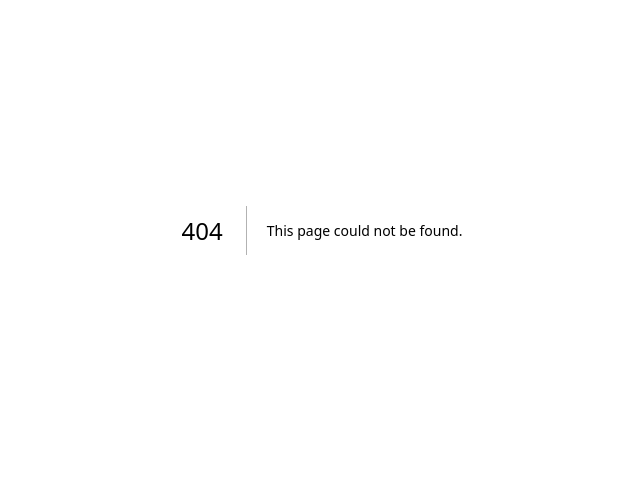
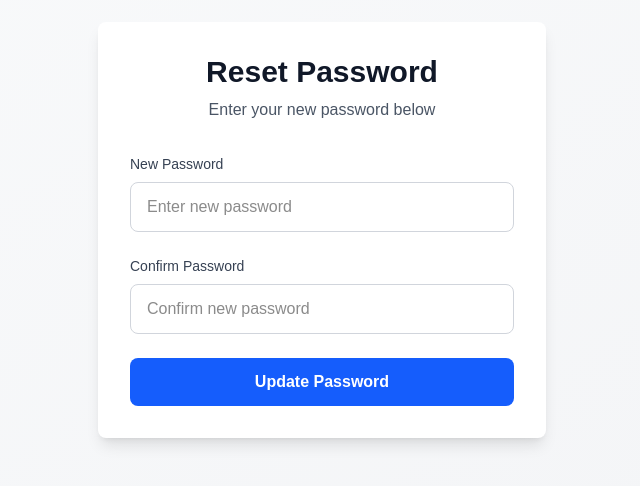
Before and after one commit to LinusInnovator/brief-delights, a Next.js app in the folder landing/: page /auth/reset-password in a window 1280 px wide. Before the commit this address had no page. Shown: the part 170-656 px from the top of the page, without its empty margins (318-958 px from the left). Built offline with nearby package versions, Linux system fonts and the light colour scheme; no server answers.

Commit message:
Add password reset flow with auth callback handler
- Created /auth/callback route to handle Supabase auth redirects
- Created /auth/reset-password page for password recovery
- Updated Supabase redirect URLs to use /auth/callback

```diff
--- /dev/null
+++ b/landing/app/auth/callback/route.ts
@@ -0,0 +1,22 @@
+import { createClient } from '@/lib/supabase/server';
+import { NextResponse } from 'next/server';
+import type { NextRequest } from 'next/server';
+
+export async function GET(request: NextRequest) {
+    const requestUrl = new URL(request.url);
+    const code = requestUrl.searchParams.get('code');
+    const type = requestUrl.searchParams.get('type');
+
+    if (code) {
+        const supabase = await createClient();
+        await supabase.auth.exchangeCodeForSession(code);
+    }
+
+    // If this is a password recovery, redirect to reset page
+    if (type === 'recovery') {
+        return NextResponse.redirect(new URL('/auth/reset-password', requestUrl.origin));
+    }
+
+    // Otherwise redirect to admin
+    return NextResponse.redirect(new URL('/admin/sponsors', requestUrl.origin));
+}
--- /dev/null
+++ b/landing/app/auth/reset-password/page.tsx
@@ -0,0 +1,122 @@
+'use client';
+
+import { useState } from 'react';
+import { createClient } from '@/lib/supabase/client';
+import { useRouter } from 'next/navigation';
+
+export default function ResetPasswordPage() {
+    const [password, setPassword] = useState('');
+    const [confirmPassword, setConfirmPassword] = useState('');
+    const [loading, setLoading] = useState(false);
+    const [error, setError] = useState<string | null>(null);
+    const [success, setSuccess] = useState(false);
+    const router = useRouter();
+    const supabase = createClient();
+
+    const handleResetPassword = async (e: React.FormEvent) => {
+        e.preventDefault();
+        setError(null);
+
+        if (password !== confirmPassword) {
+            setError('Passwords do not match');
+            return;
+        }
+
+        if (password.length < 6) {
+            setError('Password must be at least 6 characters');
+            return;
+        }
+
+        setLoading(true);
+
+        try {
+            const { error } = await supabase.auth.updateUser({ password });
+
+            if (error) {
+                setError(error.message);
+            } else {
+                setSuccess(true);
+                setTimeout(() => {
+                    router.push('/admin/login');
+                }, 2000);
+            }
+        } catch (err) {
+            setError('An unexpected error occurred');
+        } finally {
+            setLoading(false);
+        }
+    };
+
+    if (success) {
+        return (
+            <div className="min-h-screen flex items-center justify-center bg-gradient-to-br from-gray-50 to-gray-100">
+                <div className="max-w-md w-full bg-white rounded-lg shadow-lg p-8 text-center">
+                    <div className="mb-4">
+                        <svg className="mx-auto h-12 w-12 text-green-500" fill="none" stroke="currentColor" viewBox="0 0 24 24">
+                            <path strokeLinecap="round" strokeLinejoin="round" strokeWidth={2} d="M5 13l4 4L19 7" />
+                        </svg>
+                    </div>
+                    <h2 className="text-2xl font-bold text-gray-900 mb-2">Password Updated!</h2>
+                    <p className="text-gray-600">Redirecting to login...</p>
+                </div>
+            </div>
+        );
+    }
+
+    return (
+        <div className="min-h-screen flex items-center justify-center bg-gradient-to-br from-gray-50 to-gray-100">
+            <div className="max-w-md w-full bg-white rounded-lg shadow-lg p-8">
+                <div className="text-center mb-8">
+                    <h1 className="text-3xl font-bold text-gray-900 mb-2">Reset Password</h1>
+                    <p className="text-gray-600">Enter your new password below</p>
+                </div>
+
+                <form onSubmit={handleResetPassword} className="space-y-6">
+                    {error && (
+                        <div className="bg-red-50 border border-red-200 text-red-700 px-4 py-3 rounded-lg">
+                            {error}
+                        </div>
+                    )}
+
+                    <div>
+                        <label htmlFor="password" className="block text-sm font-medium text-gray-700 mb-2">
+                            New Password
+                        </label>
+                        <input
+                            id="password"
+                            type="password"
+                            value={password}
+                            onChange={(e) => setPassword(e.target.value)}
+                            required
+                            className="w-full px-4 py-3 border border-gray-300 rounded-lg focus:ring-2 focus:ring-blue-500 focus:border-transparent"
+                            placeholder="Enter new password"
+                        />
+                    </div>
+
+                    <div>
+                        <label htmlFor="confirmPassword" className="block text-sm font-medium text-gray-700 mb-2">
+                            Confirm Password
+                        </label>
+                        <input
+                            id="confirmPassword"
+                            type="password"
+                            value={confirmPassword}
+                            onChange={(e) => setConfirmPassword(e.target.value)}
+                            required
+                            className="w-full px-4 py-3 border border-gray-300 rounded-lg focus:ring-2 focus:ring-blue-500 focus:border-transparent"
+                            placeholder="Confirm new password"
+                        />
+                    </div>
+
+                    <button
+                        type="submit"
+                        disabled={loading}
+                        className="w-full bg-blue-600 hover:bg-blue-700 text-white font-semibold py-3 px-4 rounded-lg transition-colors disabled:opacity-50 disabled:cursor-not-allowed"
+                    >
+                        {loading ? 'Updating...' : 'Update Password'}
+                    </button>
+                </form>
+            </div>
+        </div>
+    );
+}
```
